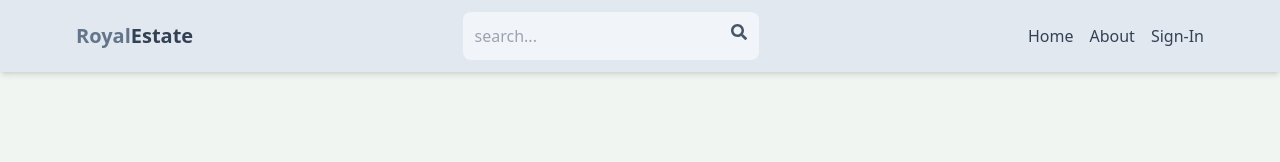
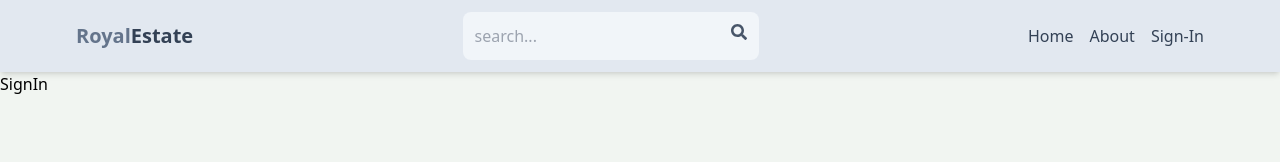
Before and after one commit to nileshshetty1/Mern-estate, a React (Vite) app in the folder client/: page /sign-in in a window 1280 px wide. Shown: the top 162 px of the page. Built offline with nearby package versions, Linux system fonts and the light colour scheme.

Commit message:
created signup UI

```diff
--- a/client/src/App.jsx
+++ b/client/src/App.jsx
@@ -2,10 +2,10 @@
 import { BrowserRouter, Routes, Route } from "react-router-dom";
 import Home from "./pages/Home";
 import Signup from "./pages/Signup";
-import Signout from "./pages/Signout";
 import About from "./pages/About";
 import Profile from "./pages/Profile";
 import Header from "./components/Header";
+import SignIn from "./pages/SignIn";
 function App() {
   return (
     <>
@@ -14,7 +14,7 @@
         <Routes>
           <Route path="/home" element={<Home />} />
           <Route path="/sign-up" element={<Signup />} />
-          <Route path="/sign-out" element={<Signout />} />
+          <Route path="/sign-in" element={<SignIn />} />
           <Route path="/about" element={<About />} />
           <Route path="/profile" element={<Profile />} />
         </Routes>
--- /dev/null
+++ b/client/src/pages/SignIn.jsx
@@ -0,0 +1,7 @@
+import React from "react";
+
+const SignIn = () => {
+  return <div>SignIn</div>;
+};
+
+export default SignIn;
--- a/client/src/pages/Signout.jsx
+++ /dev/null
@@ -1,7 +0,0 @@
-import React from "react";
-
-const Signout = () => {
-  return <div>Signout</div>;
-};
-
-export default Signout;
--- a/client/src/pages/Signup.jsx
+++ b/client/src/pages/Signup.jsx
@@ -1,5 +1,5 @@
 import React from "react";
-
+import { Link } from "react-router-dom";
 const Signup = () => {
   return (
     <div className="p-3 max-w-lg mx-auto">
@@ -29,7 +29,7 @@
       </form>
       <div className="flex gap-2 mt-5">
         <p>Have an account?</p>
-        <Link to={"/sign-up"}>
+        <Link to={"/sign-in"}>
           <span className="text-blue-700">Sign In</span>
         </Link>
       </div>
```
Also changed, not shown: 1 other file (tests, documents, lock files or other folders).
